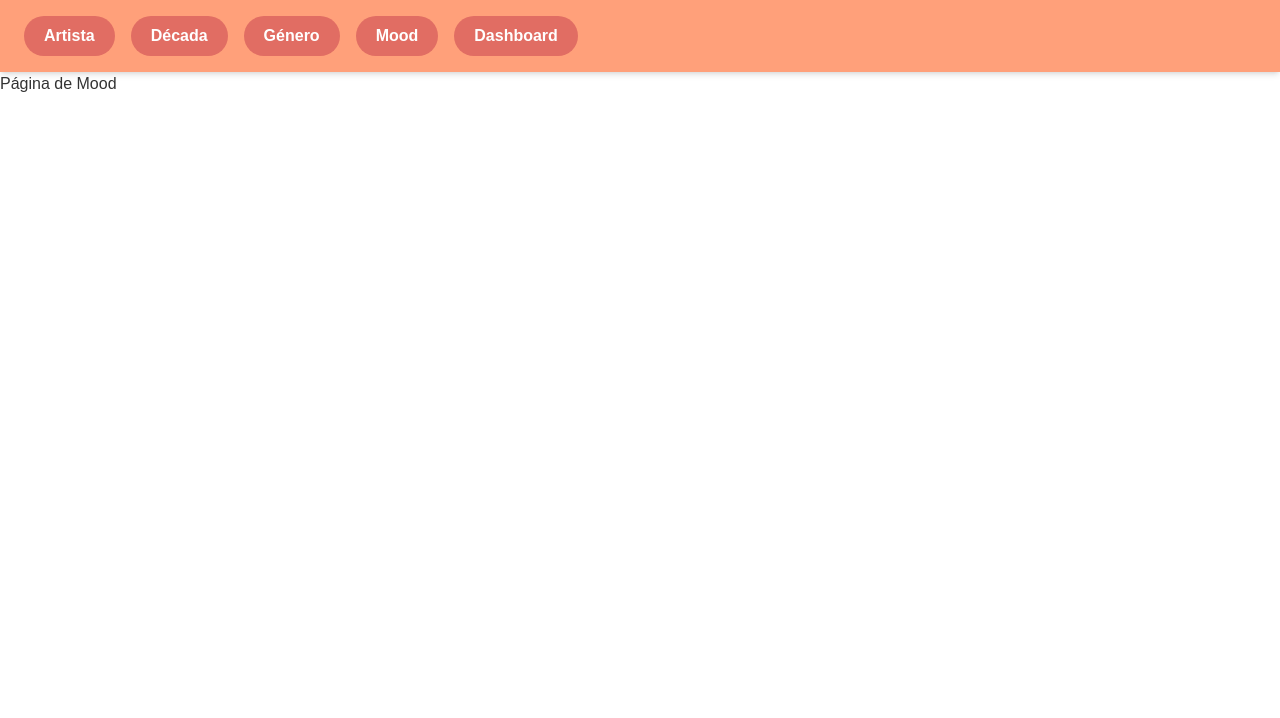
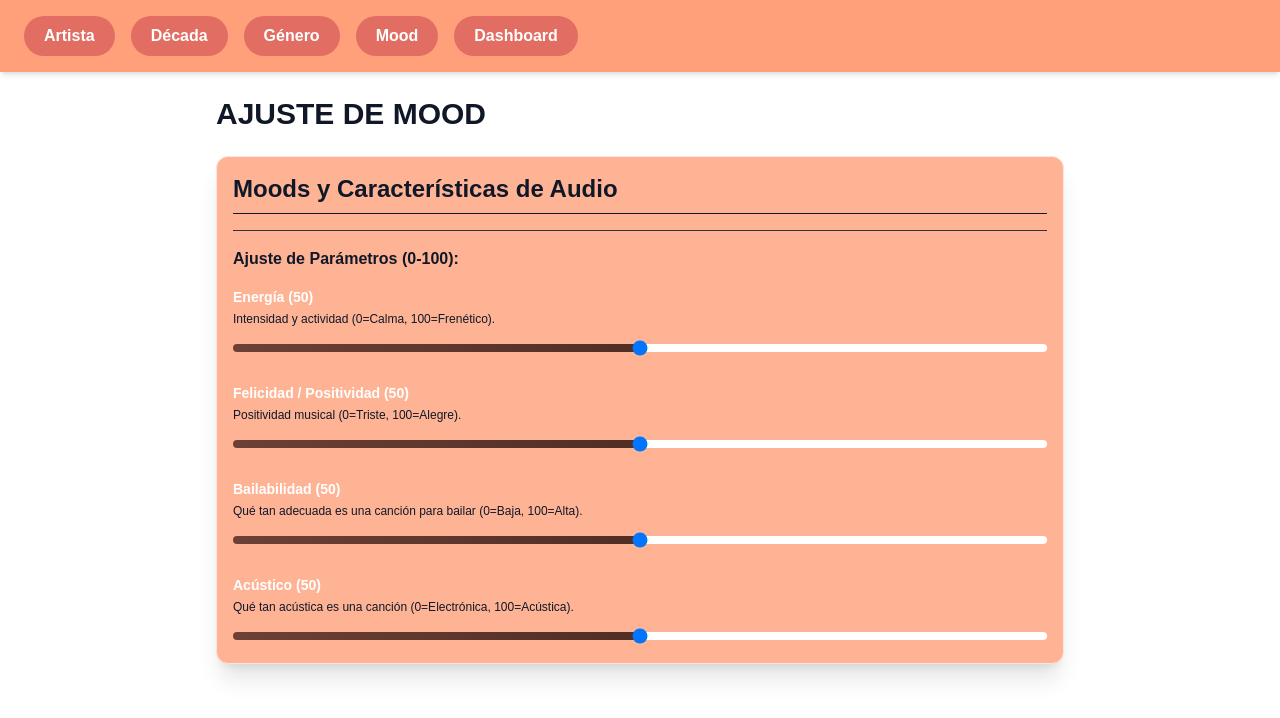
Before and after one commit to Martix-88/spotify-mix-final-mdlps, a Next.js app: page /mood in a window 1280 px wide. Shown: the top 718 px of the page. Built offline with nearby package versions, Linux system fonts and the light colour scheme.

Commit message:
FEAT: Widget para el mood con su slider correspondiente

```diff
--- a/src/app/(navbarComponents)/mood/page.js
+++ b/src/app/(navbarComponents)/mood/page.js
@@ -1,5 +1,37 @@
+// src/app/(ruta_ejemplo)/mood/page.js
+'use client';
+
+import { useState } from 'react';
 import MoodWidget from '@/components/widgets/MoodWidget.jsx';
 
+// El estado inicial del padre debe coincidir con el del widget (50 en todos)
+const initialMoods = {
+    energy: 50,
+    valence: 50,
+    danceability: 50,
+    acousticness: 50,
+};
+
 export default function MoodPage() {
-    return <h1>Página de Mood</h1>;
+    // Estado para guardar el objeto de los parámetros
+    const [selectedMoods, setSelectedMoods] = useState(initialMoods);
+
+    // Función que el MoodWidget llama para actualizar el estado del padre
+    const handleMoodSelect = (newMoods) => {
+        setSelectedMoods(newMoods);
+    };
+
+    return (
+        <div className="max-w-4xl mx-auto p-6">
+            <h1 className="text-3xl font-extrabold mb-6 text-gray-900">
+                AJUSTE DE MOOD
+            </h1>
+
+            {/* 1. Pasar el estado y la función de actualización al widget */}
+            <MoodWidget
+                onSelect={handleMoodSelect}
+                selectedMoods={selectedMoods}
+            />
+        </div>
+    );
 }
--- a/src/components/widgets/MoodWidget.jsx
+++ b/src/components/widgets/MoodWidget.jsx
@@ -1 +1,99 @@
-export default function MoodWidget() {}
+'use client';
+
+import React from 'react';
+import { useState } from 'react';
+
+// Valores iniciales para el mood
+const initialMoods = {
+    energy: 50,
+    valence: 50,
+    danceability: 50,
+    acousticness: 50,
+};
+
+// Array para facilitar el mapeo de los sliders
+const PARAMETERS = [
+    {
+        key: 'energy',
+        label: 'Energía',
+        description: 'Intensidad y actividad (0=Calma, 100=Frenético).',
+    },
+    {
+        key: 'valence',
+        label: 'Felicidad / Positividad',
+        description: 'Positividad musical (0=Triste, 100=Alegre).',
+    },
+    {
+        key: 'danceability',
+        label: 'Bailabilidad',
+        description:
+            'Qué tan adecuada es una canción para bailar (0=Baja, 100=Alta).',
+    },
+    {
+        key: 'acousticness',
+        label: 'Acústico',
+        description:
+            'Qué tan acústica es una canción (0=Electrónica, 100=Acústica).',
+    },
+];
+
+export default function MoodWidget({ onSelect, selectedMoods = initialMoods }) {
+    // Función para manejar el cambio en los sliders
+    const handleSliderChange = (key, value) => {
+        // Asegurarse de que el valor es un número
+        const newMoods = { ...selectedMoods, [key]: Number(value) };
+        onSelect(newMoods);
+    };
+
+    return (
+        <div className="p-4 bg-[#ffb395] rounded-xl shadow-xl border border-red-100">
+            <h3 className="text-2xl font-bold mb-4 text-gray-900 border-b pb-2">
+                Moods y Características de Audio
+            </h3>
+
+            {/* 2. SLIDERS PARA CONTROL FINO. NOTA: Para poder hacer el slider obtuve ayuda:
+                - Consulte algunas páginas como:
+                  -- https://www.syncfusion.com/react-components/react-slider
+                  -- https://mui.com/material-ui/react-slider/
+                  -- https://developer.mozilla.org/en-US/docs/Web/HTML/Reference/Elements/input/range
+                - Y para perfeccionar el estilo Tailwind CSS pedí ayuda a Gemini AI
+            */}
+            <div className="mt-4 pt-4 border-t space-y-6">
+                <h4 className="text-md font-semibold text-gray-900 mb-4">
+                    Ajuste de Parámetros (0-100):
+                </h4>
+
+                {PARAMETERS.map(({ key, label, description }) => (
+                    <div key={key}>
+                        <label
+                            htmlFor={key}
+                            className="block text-sm font-bold text-white capitalize mb-1"
+                        >
+                            {label} ({selectedMoods[key]})
+                        </label>
+                        <p className="text-xs text-gray-900 mb-2">
+                            {description}
+                        </p>
+
+                        <input
+                            type="range"
+                            id={key}
+                            min="0"
+                            max="100"
+                            step="1"
+                            value={selectedMoods[key]}
+                            onChange={(e) =>
+                                handleSliderChange(key, e.target.value)
+                            }
+                            className="w-full h-2 bg-red-200 rounded-lg appearance-none cursor-pointer range-lg transition duration-150 ease-in-out"
+                            style={{
+                                // Estilo inline para simular la barra de progreso usando un gradiente
+                                background: `linear-gradient(to right, #6E4035 0%, #4F2E26 ${selectedMoods[key]}%, #FFFFFF ${selectedMoods[key]}%, #FFFFFF 100%)`,
+                            }}
+                        />
+                    </div>
+                ))}
+            </div>
+        </div>
+    );
+}
```
